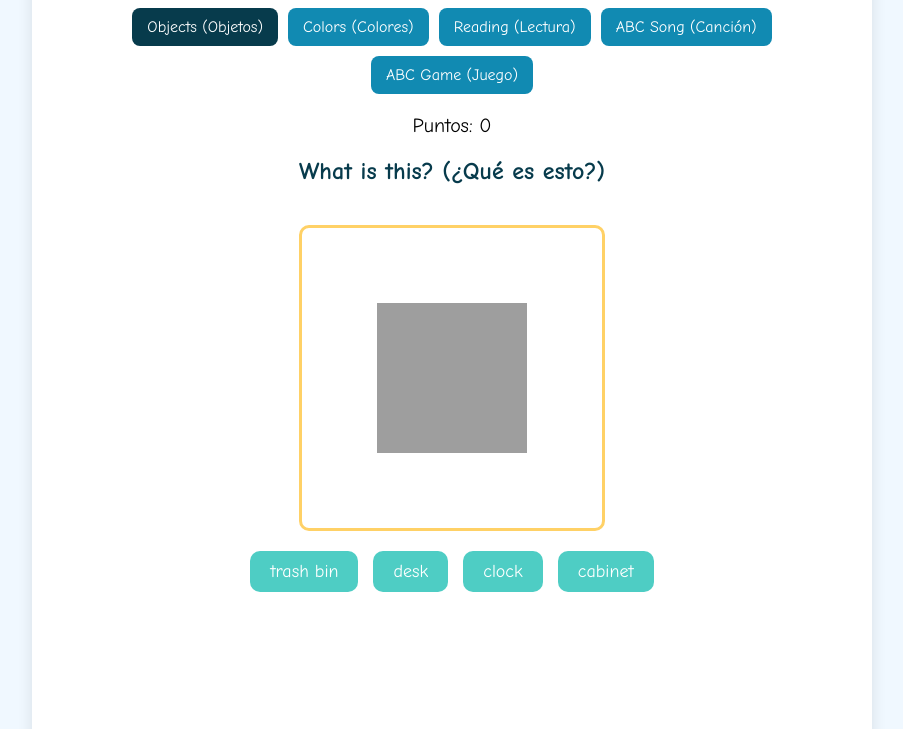
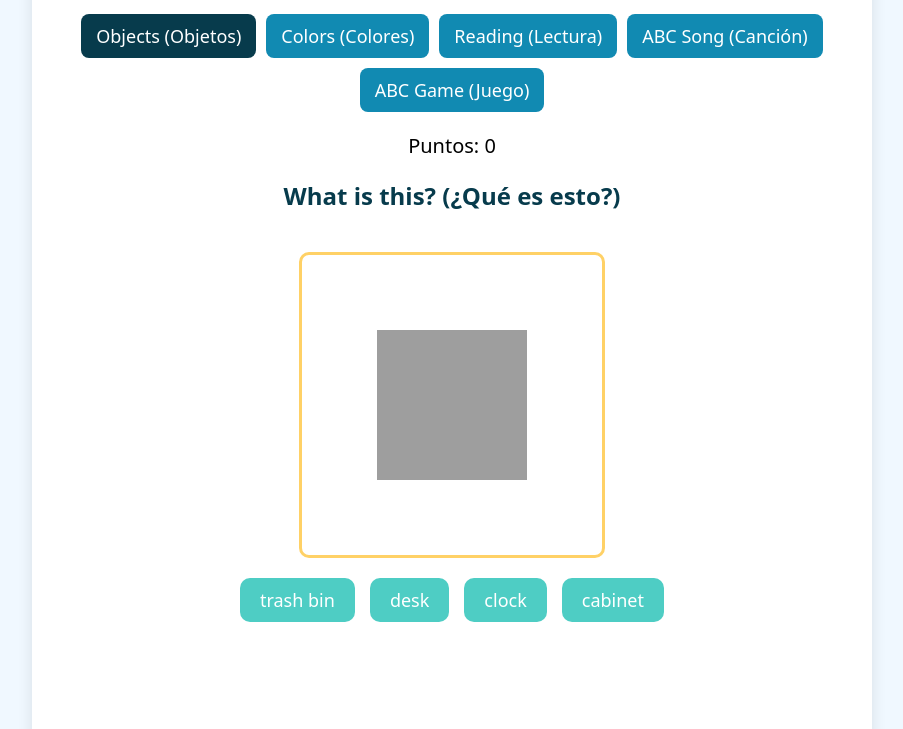
Before and after one commit to moracoderz/escuela, a plain HTML site: page ingles/index.html in a window 1280 px wide. Shown: the part 120-849 px from the top of the page, without its empty margins (188-1091 px from the left). Drawn offline with Linux system fonts and the light colour scheme; grey boxes are pictures that could not be loaded.

Commit message:
Add files via upload

```diff
--- a/ingles/index.html
+++ b/ingles/index.html
@@ -9,7 +9,7 @@
     <style>
         /* ----- Estilos Generales ----- */
         body {
-            font-family: 'Comic Sans MS', cursive, sans-serif;
+            font-family: "Noto Sans",sans-serif;
             background-color: #f0f8ff;
             margin: 0;
             padding: 20px;
@@ -43,8 +43,8 @@
             padding: 10px 15px;
             border-radius: 8px;
             cursor: pointer;
-            font-family: 'Comic Sans MS', cursive, sans-serif;
-            font-size: 16px;
+            font-family: "Noto Sans",sans-serif;
+            font-size: 18px;
         }
         .mode-btn.active {
             background-color: #073b4c;
```
